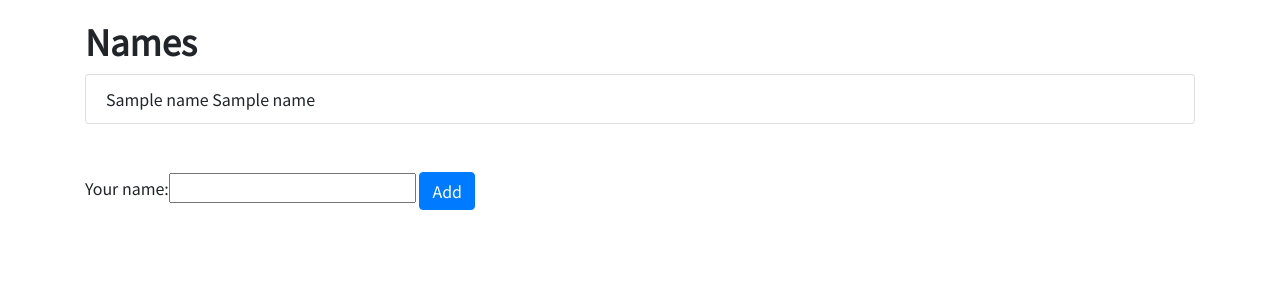
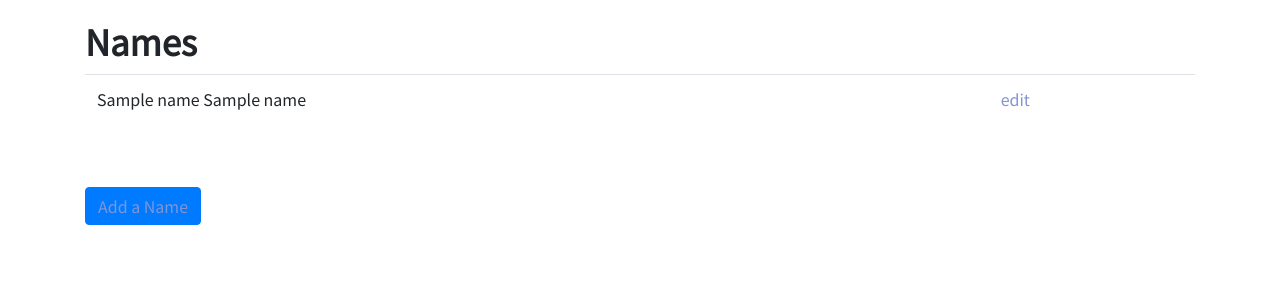
Before and after one commit to kevinmchung/fpa_scheduler, a Django app: page /scheduler/names/ in a window 1280 px wide. Shown: the part 112-412 px from the top of the page. Run offline with Django 3.2, Linux system fonts and the light colour scheme; tables that the repository leaves empty hold one stand-in row (values such as "Sample post"); some libraries are stand-ins or nearby versions.

Commit message:
NamesEdit

```diff
--- a/source/scheduler/forms.py
+++ b/source/scheduler/forms.py
@@ -1,4 +1,15 @@
 from django import forms
+from django.forms import ModelForm
+from .models import Name
 
-class NameForm(forms.Form):
-    your_name = forms.CharField(label='Your name', max_length=100)
+class NameForm_OLD(forms.Form):
+    name_first = forms.CharField(label='First', max_length=50)
+    name_last = forms.CharField(label='Last', max_length=50)
+
+
+
+class NameForm(ModelForm):
+
+    class Meta:
+        model = Name
+        fields = ['name_first', 'name_last']
--- a/source/scheduler/static/scheduler/css/stylesheet.css
+++ b/source/scheduler/static/scheduler/css/stylesheet.css
@@ -6,6 +6,11 @@
 
 h1 {
   font: 26pt 'Noto Sans JP', sans-serif;
+  font-weight: bold;
+}
+
+h3 {
+  font: 16pt 'Noto Sans JP', sans-serif;
   font-weight: bold;
 }
 
--- a/source/scheduler/templates/scheduler/names.html
+++ b/source/scheduler/templates/scheduler/names.html
@@ -11,11 +11,16 @@
 
     {% if names_list %}
 
-   <ul class="list-group">
+    <table class="table">
         {% for name in names_list %}
-            <li class="list-group-item">{{ name }}</li>
+            <tr>
+                <td>{{ name }}</td>
+                <td><a href="{% url 'scheduler:namesdetail' name.id %}">edit</a></td>
+            </tr>
         {% endfor %}
         </ul>
+
+    </table>
     {% else %}
         <p>No names in list.</p>
     {% endif %}
@@ -23,10 +28,20 @@
     <br>
     <br>
 
-    <form action="" method="post">
-        {% csrf_token %}
-        {{ form }}
-        <input class="btn btn-primary" type="submit" value="Add">
-    </form>
+    <p>
+    <a class="btn btn-primary" data-toggle="collapse" href="#collapseExample" role="button" aria-expanded="false" aria-controls="collapseExample">
+    Add a Name
+    </a>
+    </p>
+    <div class="collapse" id="collapseExample">
+      <div class="card card-body">
+          <h3>Add a Name</h3><br>
+          <form action="" method="post">
+          {% csrf_token %}
+          {{ form.as_p }}
+          <input class="btn btn-primary" type="submit" value="Add">
+          </form>
+      </div>
+    </div>
 
 {% endblock %}
--- a/source/scheduler/urls.py
+++ b/source/scheduler/urls.py
@@ -7,4 +7,5 @@
     path('', views.IndexView.as_view(), name='index'),
     #path('names/', views.NamesView.as_view(), name='names'),
     path('names/', views.name_add, name='names'),
+    path('names/<int:pk>/', views.NamesView.as_view(), name='namesdetail'),
 ]
--- a/source/scheduler/views.py
+++ b/source/scheduler/views.py
@@ -24,20 +24,32 @@
 
 
 def name_add(request):
-    # if this is a POST request we need to process the form data
+
     if request.method == 'POST':
         # create a form instance and populate it with data from the request:
         form = NameForm(request.POST)
         # check whether it's valid:
         if form.is_valid():
-            # process the data in form.cleaned_data as required
-            # ...
+            form.save()
             print(form.cleaned_data)
             # redirect to a new URL:
-            return HttpResponseRedirect('/')
+            return HttpResponseRedirect("/scheduler/names/")
 
     # if a GET (or any other method) we'll create a blank form
     else:
         form = NameForm()
 
     return render(request, 'scheduler/names.html', {'form': form, 'names_list': Name.objects.order_by('name_last')})
+
+
+class NamesEdit(generic.ListView):
+    template_name = 'scheduler/names.html'
+    context_object_name = 'names_list'
+
+    def get_queryset(self):
+        return Name.objects.order_by('name_last')
+
+
+def name_delete(request):
+
+    return render(request, 'scheduler/names.html', {'form': form, 'names_list': Name.objects.order_by('name_last')})
--- a/source/static/scheduler/css/stylesheet.css
+++ b/source/static/scheduler/css/stylesheet.css
@@ -17,7 +17,10 @@
   font-weight: bold;
 }
 
-
+h3 {
+  font: 12pt 'Noto Sans JP', sans-serif;
+  font-weight: bold;
+}
 
 img {
   padding: 2pt;
```
Also changed, not shown: 1 other file.
